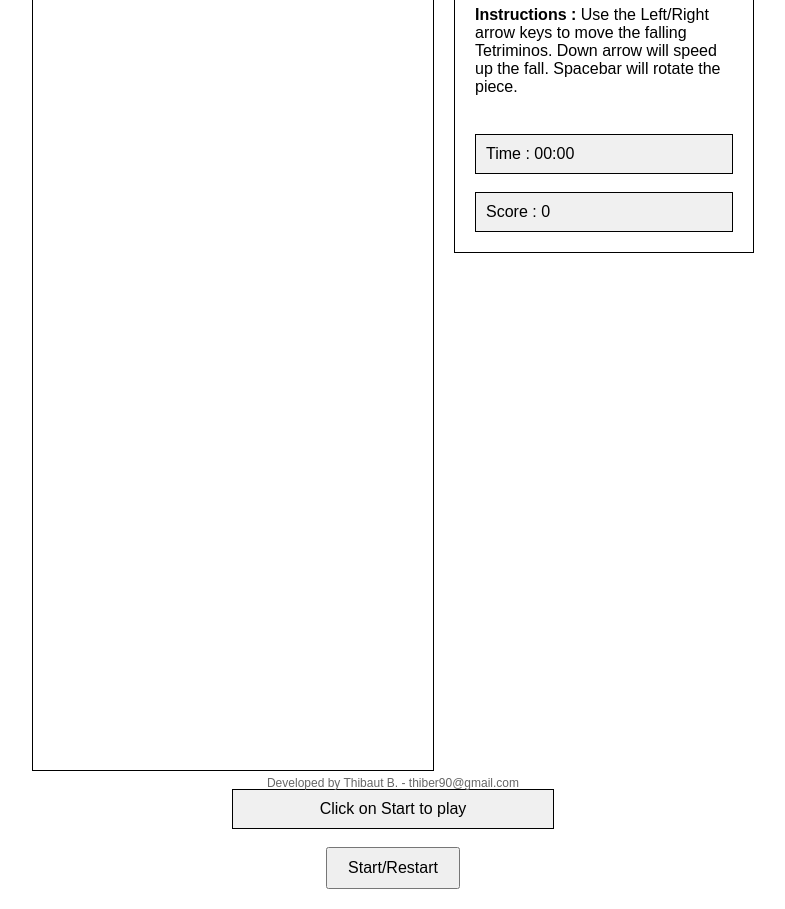
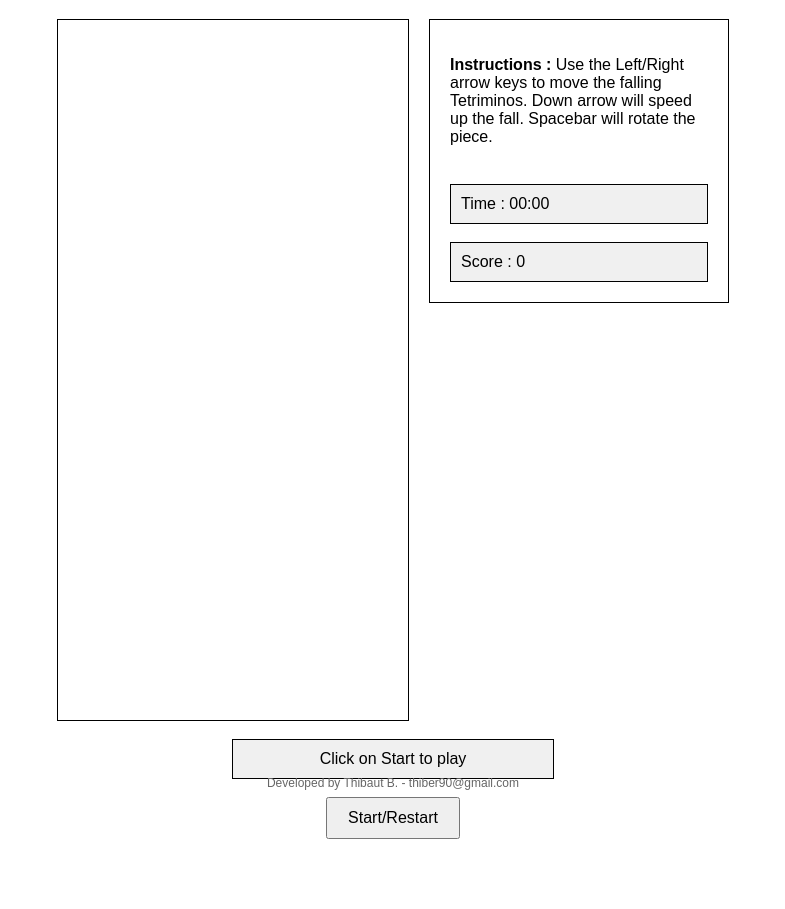
Before and after one commit to thiber90/nginx, a plain HTML site: page site/tetris.html in a window 1280 px wide. Shown: the whole page, without its empty margins (247-1032 px from the left). After the commit the page ends 859 px from the top, so only its background shows below. Drawn offline with Linux system fonts and the light colour scheme.

Commit message:
Update tetris.html

```diff
--- a/site/tetris.html
+++ b/site/tetris.html
@@ -11,7 +11,7 @@
 <body>
     <h1>Tetris</h1>
     <div class="container">
-        <canvas id="myCanvas" width="400" height="800"></canvas>
+        <canvas id="myCanvas" width="350" height="700"></canvas>
 
         <div id="wordsPanel">
             <p><b>Instructions :</b> Use the Left/Right arrow keys to move the falling Tetriminos. Down arrow will speed
@@ -51,8 +51,8 @@
         let linesCompleted = [];
         let stopanimation = true;
         let animationFrameId;
-        const blocWidth = 40;
-        const blocHeight = 40;
+        const blocWidth = 35;
+        const blocHeight = 35;
         const colors = ['red', 'blue', 'green', 'yellow'];
         let bloc;
         let grille = [];
```
